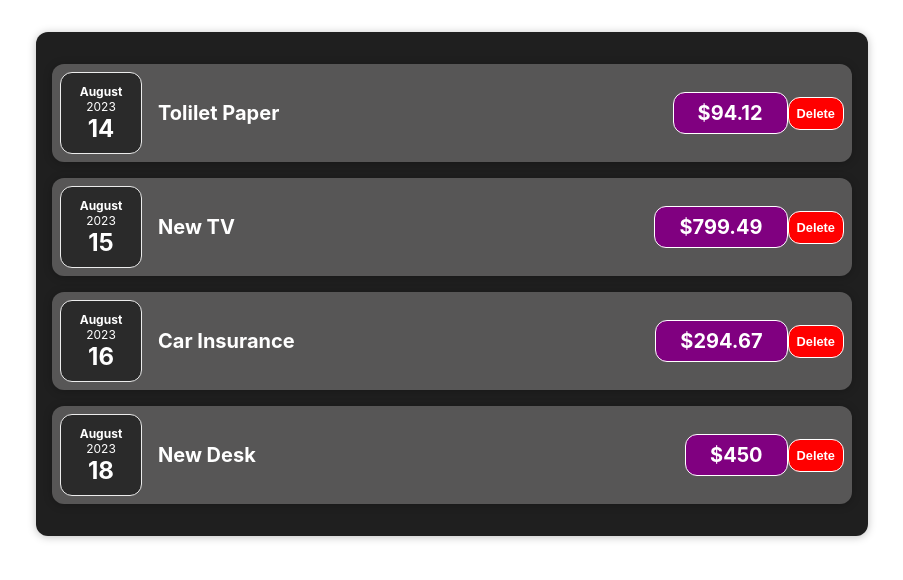
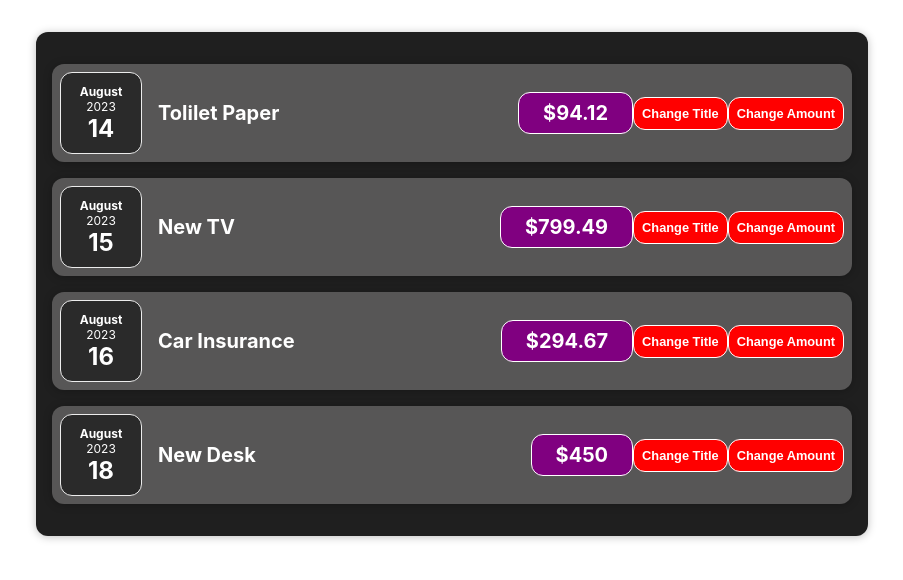
Before and after one commit to Ddas2100/ExpenseTracker_UsingReact, a React (Create React App) app: page / in a window 1280 px wide. Shown: the top 580 px of the page, without its empty margins (188-1091 px from the left). Built offline with nearby package versions, Linux system fonts and the light colour scheme.

Commit message:
AdvanceReact_Task2Final(update values by useState)

```diff
--- a/src/Components/Expenses/ExpenseItem.css
+++ b/src/Components/Expenses/ExpenseItem.css
@@ -26,7 +26,7 @@
     color: white;
 }
 
-.deleteButton{
+.changeButton{
     font-size: 0.8rem;
     font-weight: bold;
     color: white;
@@ -35,6 +35,16 @@
     padding: 0.5rem;
     border-radius: 12px;
     margin-left: auto;
+}
+
+.changeButton:hover{
+    cursor: pointer;
+    background-color: rgb(243, 100, 100);
+}
+
+.changeButton:active {
+    transform: translateY(2px);
+    background-color: red;
 }
 
 .expense-item__price {
--- a/src/Components/Expenses/ExpenseItem.js
+++ b/src/Components/Expenses/ExpenseItem.js
@@ -1,14 +1,23 @@
-import React from 'react';
-import ExpenseDetails from './ExpenseDetails';
+import React, { useState } from 'react';
+// import ExpenseDetails from './ExpenseDetails';
 import ExpenseDate from './ExpenseDate';
 import Card from '../UI/Card';
 import './ExpenseItem.css';
 import './Expenses.css'
 
 const ExpenseItem=(props) => {
-    const clickHandler= () => {
-        console.log('clicked!!!')
-    }
+    const [title, setTitle] = useState(props.title);
+    const clickHandler = () => {
+        setTitle('Updated');
+        console.log(title);
+    };
+
+    const [amount, setAmount] = useState(props.amount);
+    const clickHandler2 = () => {
+        setAmount('100');
+        console.log(amount);
+    };
+
     return (
         // <Card className= "expense-item">
         //     <ExpenseDate date={props.date} />
@@ -19,11 +28,12 @@ const ExpenseItem=(props) => {
         <Card className= "expense-item">
             <ExpenseDate date={props.date} />
             <div className='expense-item__description'>
-                <h3>{props.title}</h3>
-                <div className='expense-item__price'>${props.amount}</div>
+                <h3>{title}</h3>
+                <div className='expense-item__price'>${amount}</div>
                 {/* <h4>{props.LocationOfExpenditure}</h4> */}
             </div>
-            <button className='deleteButton' onClick={clickHandler}>Delete</button>
+            <button className='changeButton' onClick={clickHandler}>Change Title</button>
+            <button className='changeButton' onClick={clickHandler2}>Change Amount</button>
         </Card>
     );
 }
```
